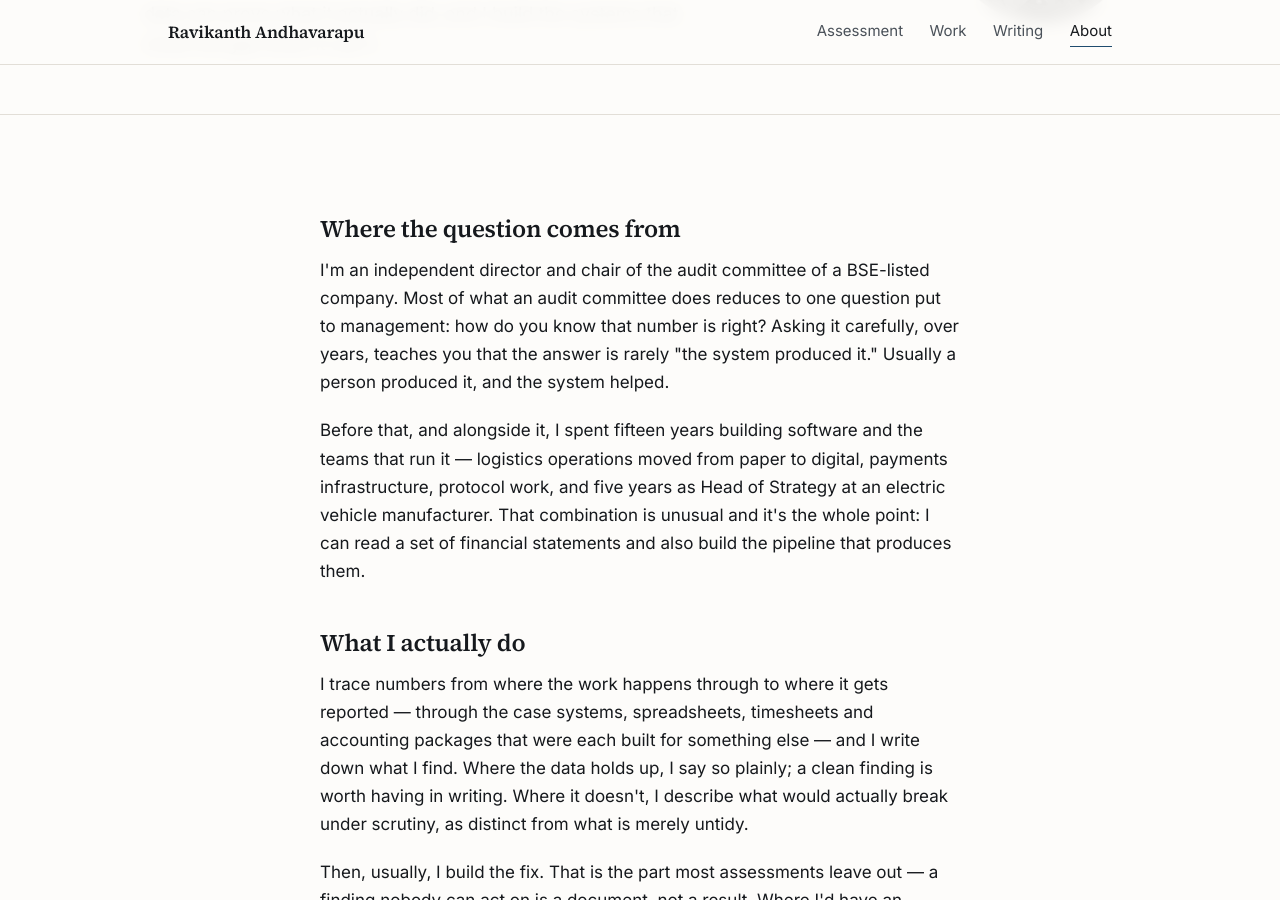
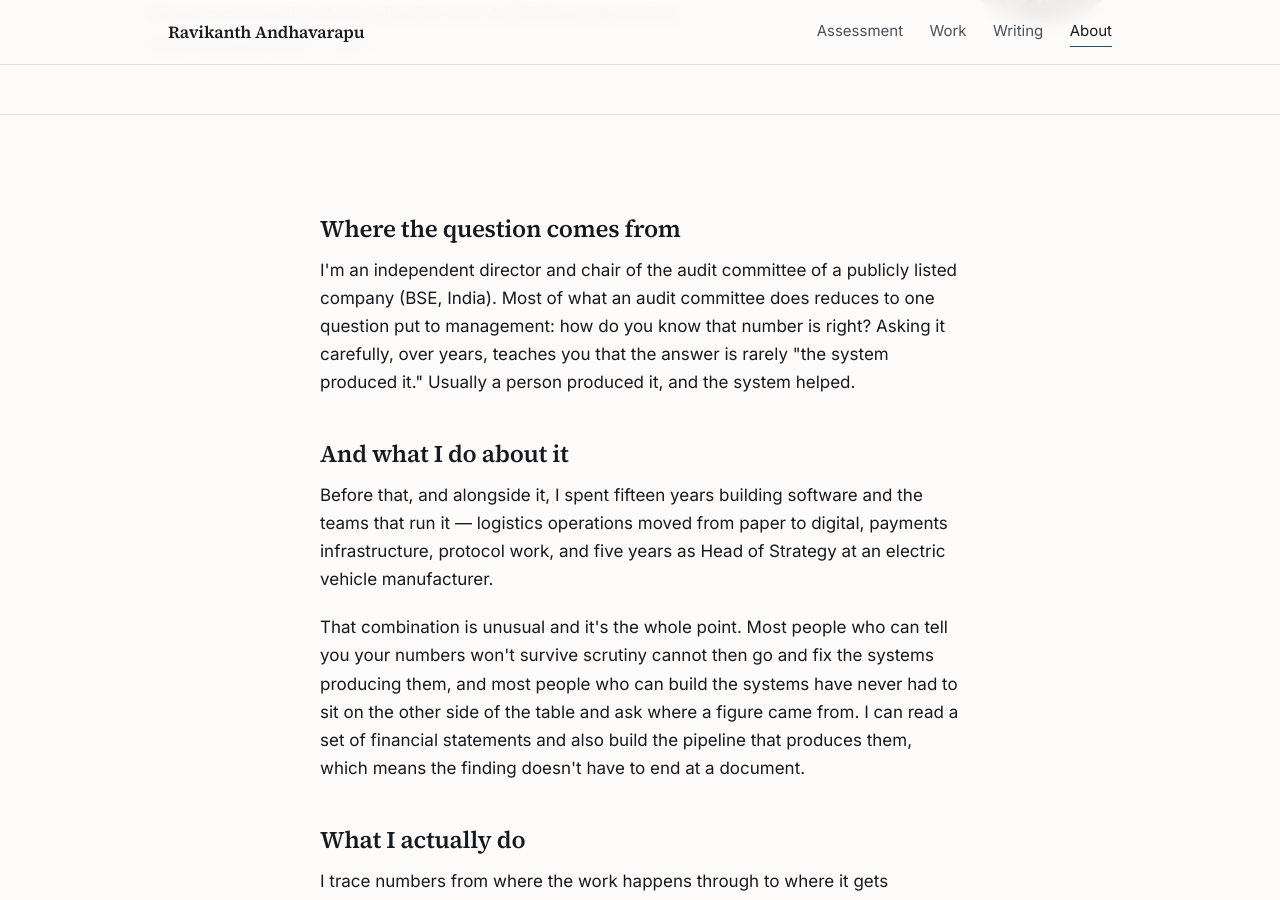
Before and after one commit to helloravi/helloravi.github.io, a Jekyll site: the page built from about.html, in a window 1280 px wide and 900 px high, scrolled down 338 px. Built offline with Jekyll 4.4.1, drawn with Linux system fonts in a browser that asks for light colours; some of the changed text lies outside the part shown.

Commit message:
Give the about page a booking link and promote the build
The warmest reader on the site was being asked to compose an email.
The fifteen years of building sat in a subordinate clause; it is now
half the offer, so it gets its own section.

Co-Authored-By: Claude Opus 5 (1M context) <noreply@anthropic.com>

```diff
--- a/about.html
+++ b/about.html
@@ -1,9 +1,9 @@
 ---
 title: About
-og_title: Ravikanth Andhavarapu — independent director, audit committee chair
+og_title: "Ravikanth Andhavarapu — I ask where the numbers came from, and I build what produces them"
 layout: default
 permalink: /about/
-description: Ravikanth Andhavarapu — independent director and audit committee chair, fifteen years building data platforms and the teams that run them.
+description: Audit committee chair of a listed company, and fifteen years building data platforms and the teams that run them. Most people can do one of those. The finding doesn't have to end at a document.
 ---
 
 <section class="hero">
@@ -27,19 +27,28 @@ description: Ravikanth Andhavarapu — independent director and audit committee
 
   <p>
     I'm an independent director and chair of the audit committee of a
-    BSE-listed company. Most of what an audit committee does reduces to one
+    publicly listed company (BSE, India). Most of what an audit committee does reduces to one
     question put to management: how do you know that number is right? Asking
     it carefully, over years, teaches you that the answer is rarely "the
     system produced it." Usually a person produced it, and the system helped.
   </p>
 
+  <h2>And what I do about it</h2>
+
   <p>
     Before that, and alongside it, I spent fifteen years building software and
     the teams that run it — logistics operations moved from paper to digital,
     payments infrastructure, protocol work, and five years as Head of Strategy
-    at an electric vehicle manufacturer. That combination is unusual and it's
-    the whole point: I can read a set of financial statements and also build
-    the pipeline that produces them.
+    at an electric vehicle manufacturer.
+  </p>
+
+  <p>
+    That combination is unusual and it's the whole point. Most people who can
+    tell you your numbers won't survive scrutiny cannot then go and fix the
+    systems producing them, and most people who can build the systems have never
+    had to sit on the other side of the table and ask where a figure came from.
+    I can read a set of financial statements and also build the pipeline that
+    produces them, which means the finding doesn't have to end at a document.
   </p>
 
   <h2>What I actually do</h2>
@@ -93,9 +102,19 @@ description: Ravikanth Andhavarapu — independent director and audit committee
   <h2>Contact</h2>
 
   <p>
-    A paragraph on what you're trying to prove and to whom is enough to start.
+    Thirty minutes is usually enough to tell whether there's anything here worth
+    doing. Bring the most recent report you sent outside your organization and
+    we'll go through where its numbers came from.
   </p>
 
-  <p><a class="cta" href="mailto:{{ site.email }}">{{ site.email }}</a></p>
+  <p class="hero-actions">
+    <a class="cta" href="{{ site.booking_url }}">Book a 30-minute call</a>
+    <a class="cta-secondary" href="mailto:{{ site.email }}">{{ site.email }}</a>
+  </p>
+
+  <p class="cta-note">
+    Or a paragraph by email on what you're trying to prove and to whom is enough
+    to start.
+  </p>
 
 </article>
--- a/assessment.markdown
+++ b/assessment.markdown
@@ -208,7 +208,7 @@ to be usable that way.
 ## Who I am
 
 **Ravikanth Andhavarapu** — independent director and audit committee chair of a
-BSE-listed company; 15+ years building data platforms and engineering teams.
+publicly listed company (BSE, India); 15+ years building data platforms and engineering teams.
 Currently acting CTO at Wraffle; formerly Head of Strategy at Biliti Electric and
 founding engineering lead at several ventures. IIT Madras.
 
--- a/index.html
+++ b/index.html
@@ -30,7 +30,7 @@ description: A new funder replacing a government grant. An outcome-contingent co
 
       <p class="byline">
         Ravikanth Andhavarapu — independent director and audit committee chair,
-        BSE-listed company. Fifteen years building data platforms and the teams
+        publicly listed company (BSE, India). Fifteen years building data platforms and the teams
         that run them.
       </p>
     </div>
--- a/work.markdown
+++ b/work.markdown
@@ -76,7 +76,7 @@ you have no way to check.
 electric two- and three-wheeler segment: manufacturing, go-to-market, channel
 strategy, product.
 
-**Board** — independent director and audit committee chair of a BSE-listed company.
+**Board** — independent director and audit committee chair of a publicly listed company (BSE, India).
 This is the one that shapes how I do assessments. Most of what an audit committee
 does comes down to a single question put to management: how do you know that number
 is right?
```
